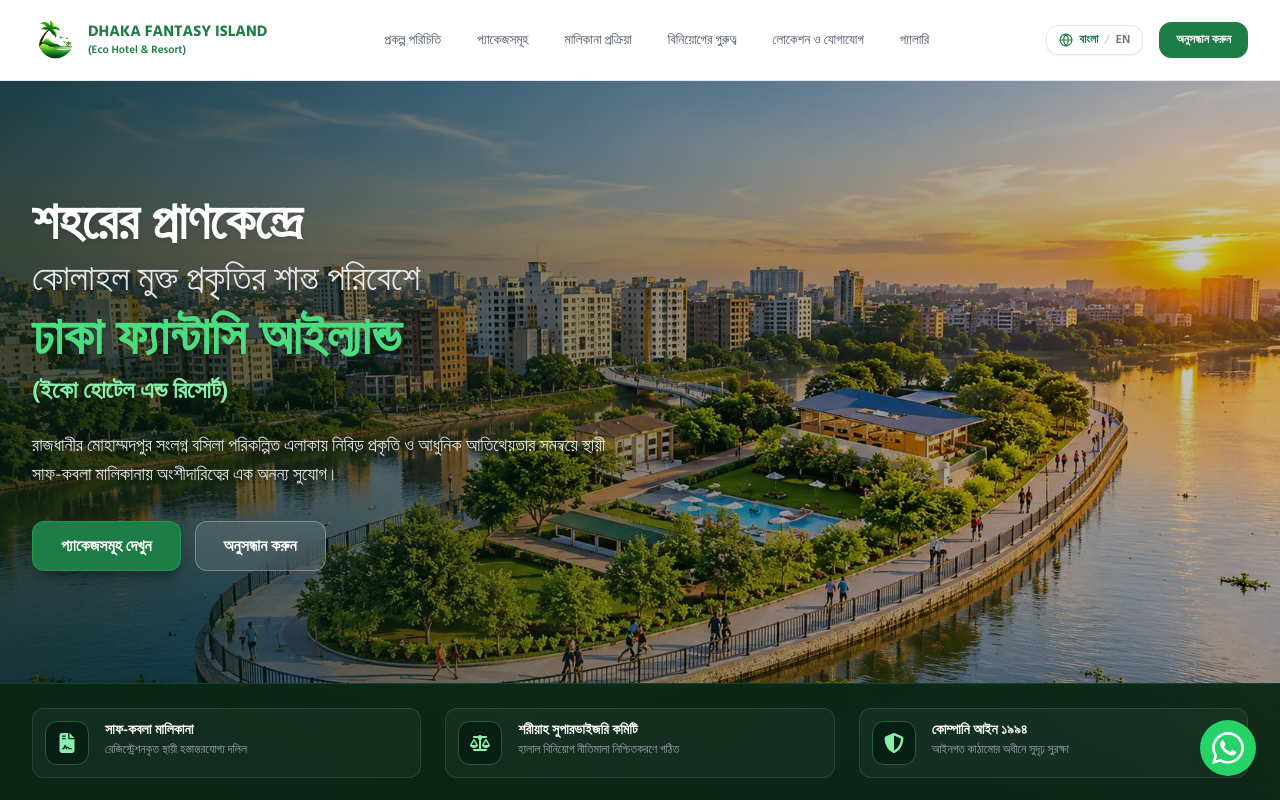
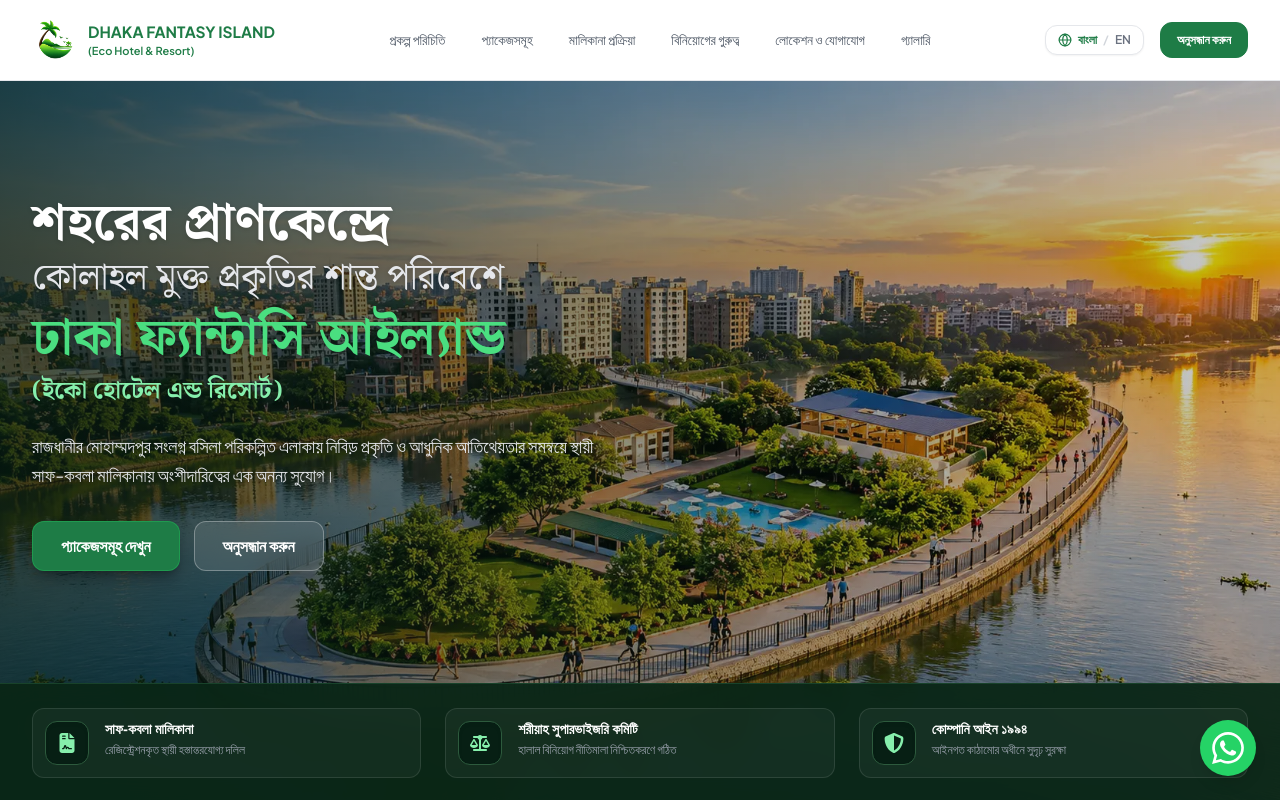
Before and after one commit to sunsetgroupbd/dfi, a Next.js app in the folder frontend/: page / in a window 1280 px wide. Shown: the top 800 px of the page. Built offline with nearby package versions, Linux system fonts and the light colour scheme.

Commit message:
fix(typography): resolve CSS variable cyclic reference and enable Playfair Display and Plus Jakarta Sans via Tailwind v4 @theme

```diff
--- a/frontend/app/globals.css
+++ b/frontend/app/globals.css
@@ -1,11 +1,19 @@
 @import "tailwindcss";
 
+@theme {
+  --font-serif: var(--font-playfair), Georgia, serif;
+  --font-sans: var(--font-plus-jakarta), -apple-system, BlinkMacSystemFont, 'Segoe UI', Roboto, sans-serif;
+  --font-poppins: var(--font-plus-jakarta), sans-serif;
+  --font-heading: var(--font-playfair), Georgia, serif;
+  --font-bengali-serif: var(--font-noto-serif-bengali), serif;
+}
+
 :root {
-  --font-playfair: var(--font-playfair), Georgia, 'Times New Roman', serif;
-  --font-plus-jakarta: var(--font-plus-jakarta), -apple-system, BlinkMacSystemFont, 'Segoe UI', Roboto, sans-serif;
-  --font-hind: var(--font-hind-siliguri), sans-serif;
-  --font-noto-serif-bengali: var(--font-noto-serif-bengali), serif;
-  --font-poppins: var(--font-plus-jakarta), sans-serif;
+  /* Font Family Tokens */
+  --font-serif-token: var(--font-playfair), Georgia, 'Times New Roman', serif;
+  --font-sans-token: var(--font-plus-jakarta), -apple-system, BlinkMacSystemFont, 'Segoe UI', Roboto, sans-serif;
+  --font-hind-token: var(--font-hind-siliguri), sans-serif;
+  --font-bengali-serif-token: var(--font-noto-serif-bengali), serif;
 
   /* Premium White & Ash Corporate Palette with Deep Forest Green accents */
   --color-forest: #0D2F1D;
@@ -52,7 +60,7 @@
   body {
     background-color: #FFFFFF;
     color: #111827;
-    font-family: var(--font-plus-jakarta), sans-serif;
+    font-family: var(--font-plus-jakarta), -apple-system, BlinkMacSystemFont, 'Segoe UI', Roboto, sans-serif;
     margin: 0;
     padding: 0;
     letter-spacing: normal !important;
@@ -62,37 +70,43 @@
   }
 
   /* Headings: Ultra-Luxury Playfair Display serif for English */
-  h1, h2, h3 {
-    font-family: var(--font-playfair), Georgia, serif;
+  h1, h2, h3, .font-heading {
+    font-family: var(--font-playfair), Georgia, 'Times New Roman', serif;
     letter-spacing: -0.01em;
     font-weight: 700;
   }
 
   h4, h5, h6 {
-    font-family: var(--font-plus-jakarta), sans-serif;
+    font-family: var(--font-plus-jakarta), -apple-system, BlinkMacSystemFont, sans-serif;
     letter-spacing: normal !important;
     font-weight: 600;
   }
 
   /* Bengali typography: Hind Siliguri for body, prestigious Noto Serif Bengali for major headings */
-  [lang="bn"],
-  [lang="bn"] * {
-    font-family: var(--font-hind), sans-serif;
+  html[lang="bn"],
+  [lang="bn"] {
+    font-family: var(--font-hind-siliguri), sans-serif;
     letter-spacing: normal !important;
   }
 
+  html[lang="bn"] h1,
+  html[lang="bn"] h2,
+  html[lang="bn"] h3,
   [lang="bn"] h1,
   [lang="bn"] h2,
   [lang="bn"] h3 {
-    font-family: var(--font-noto-serif-bengali), var(--font-hind), serif;
+    font-family: var(--font-noto-serif-bengali), var(--font-hind-siliguri), serif;
     letter-spacing: normal !important;
     font-weight: 700;
   }
 
+  html[lang="bn"] h4,
+  html[lang="bn"] h5,
+  html[lang="bn"] h6,
   [lang="bn"] h4,
   [lang="bn"] h5,
   [lang="bn"] h6 {
-    font-family: var(--font-hind), sans-serif;
+    font-family: var(--font-hind-siliguri), sans-serif;
     letter-spacing: normal !important;
     font-weight: 600;
   }
@@ -106,6 +120,26 @@
     outline: 2px solid #1E7C46;
     outline-offset: 2px;
   }
+}
+
+/* Explicit font utilities */
+.font-playfair,
+.font-serif {
+  font-family: var(--font-playfair), Georgia, 'Times New Roman', serif !important;
+}
+
+.font-plus-jakarta,
+.font-sans,
+.font-poppins {
+  font-family: var(--font-plus-jakarta), -apple-system, BlinkMacSystemFont, 'Segoe UI', Roboto, sans-serif !important;
+}
+
+.font-bengali-serif {
+  font-family: var(--font-noto-serif-bengali), serif !important;
+}
+
+.font-hind {
+  font-family: var(--font-hind-siliguri), sans-serif !important;
 }
 
 /* Tabular numerals for stats and prices */
```
